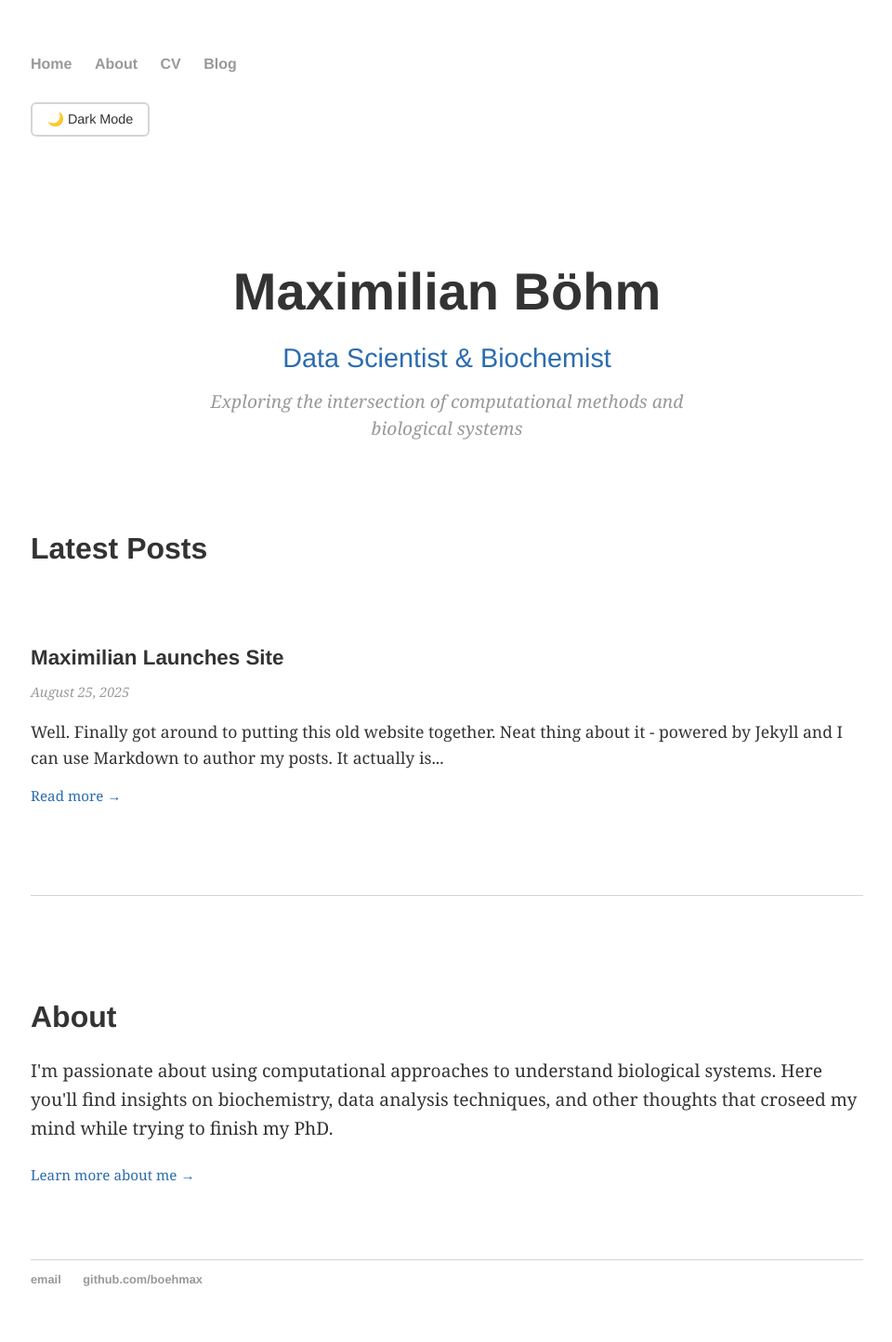
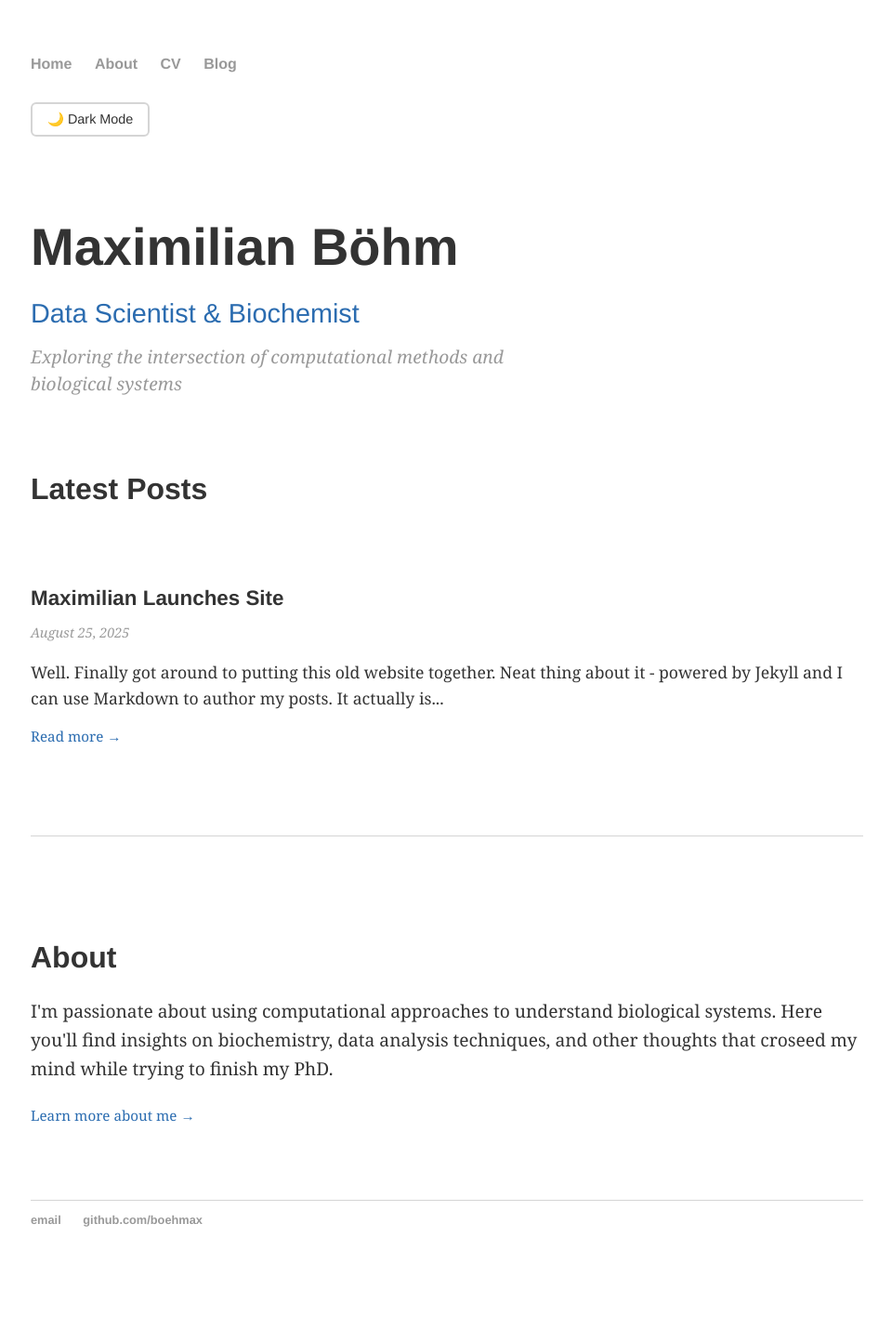
Before and after one commit to boehmax/boehmax.github.io, a Jekyll site: the page built from index.html, in a window 1280 px wide. Shown: the whole page at 93% size, without its empty margins (159-1119 px from the left). Built offline with Jekyll 4.4.1, drawn with Linux system fonts in a browser that asks for light colours; nearby versions of some CDN libraries; after the commit the page ends 1380 px from its top, so only the background shows below that.

Commit message:
Update hero section styles for alignment and margin
Change text alignment and margin for hero section.

```diff
--- a/css/main.css
+++ b/css/main.css
@@ -191,14 +191,19 @@
 
 /* Homepage Hero Section */
 .hero-section {
-    text-align: center;
-    margin: 3rem 0 4rem 0;
+    text-align: left;
     padding: 2rem 0;
 }
 
 .hero-section h1 {
     font-size: 3.5em;
     margin-bottom: 0.5rem;
+}
+
+.hero-section h1,
+.hero-section h2,
+.hero-section p {
+    margin-left: 0;
 }
 
 .subtitle {
```
